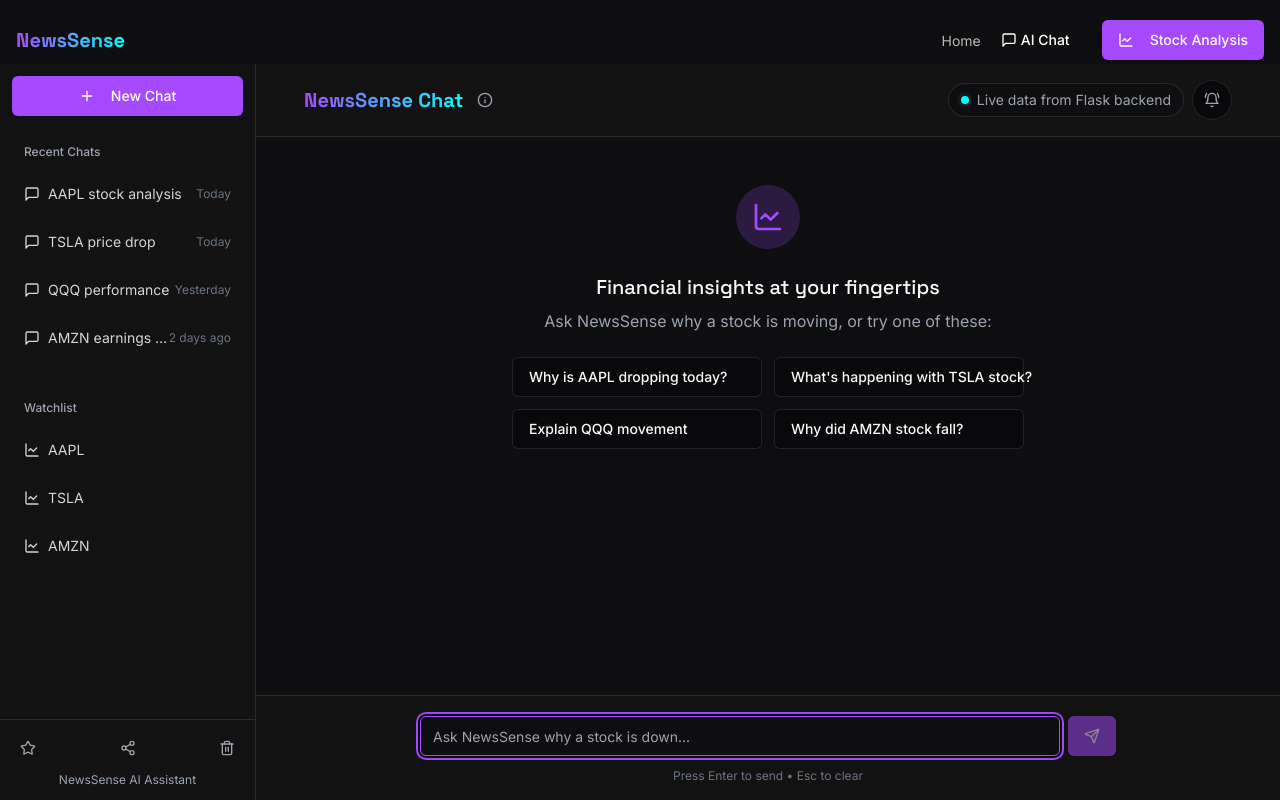
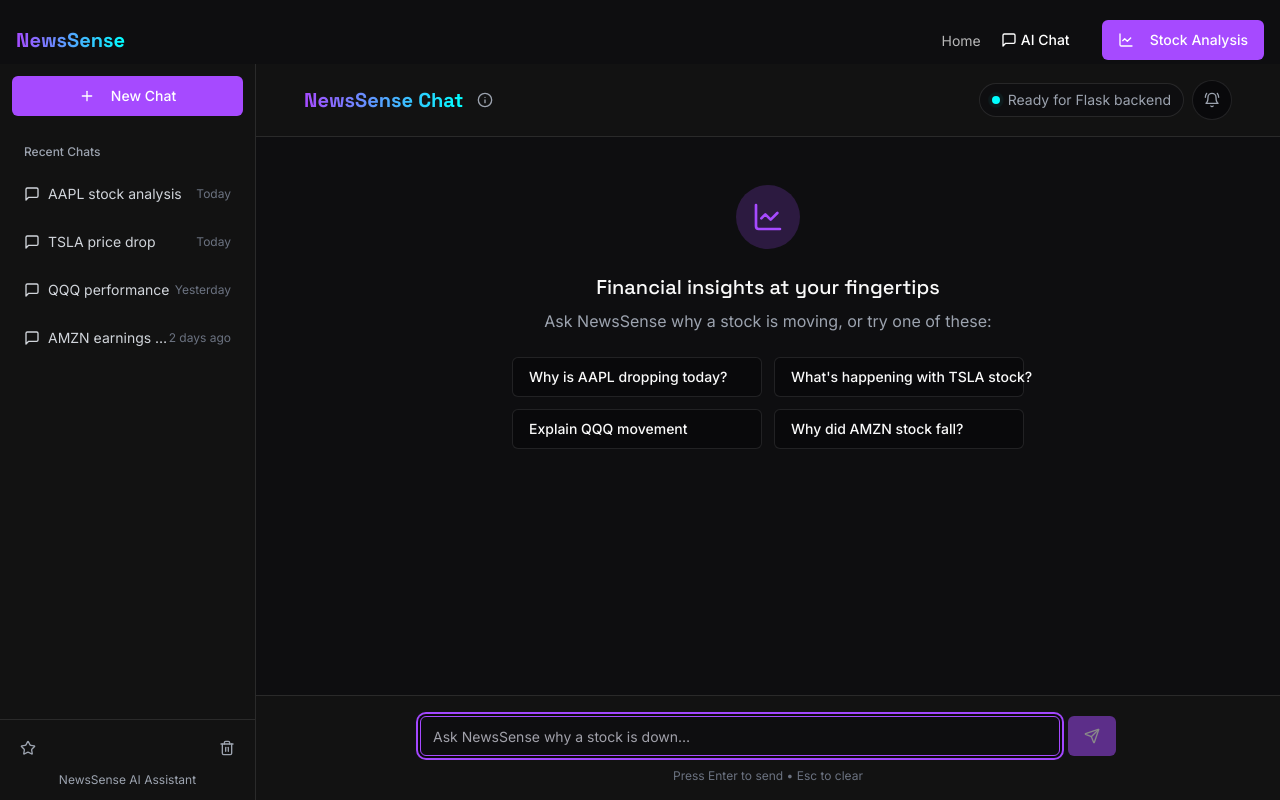
Before and after one commit to sachinnotmainacc/sense-stock-insight, a React (Vite) app: page /chat in a window 1280 px wide. Built offline with nearby package versions, Linux system fonts and the light colour scheme.

Commit message:
Remove share button and watchlist
Refactor chat history and API connection.

```diff
--- a/src/components/ChatSidebar.tsx
+++ b/src/components/ChatSidebar.tsx
@@ -2,7 +2,7 @@
 import { useState } from "react";
 import { Button } from "@/components/ui/button";
 import { ScrollArea } from "@/components/ui/scroll-area";
-import { Plus, MessageSquare, Calendar, LineChart, Share2, Star, Trash2 } from "lucide-react";
+import { Plus, MessageSquare, Calendar, Star, Trash2 } from "lucide-react";
 import { Link, useLocation } from "react-router-dom";
 
 interface ChatSession {
@@ -58,31 +58,6 @@ const ChatSidebar = ({ onNewChat, activeChatId }: ChatSidebarProps) => {
             </Link>
           ))}
         </div>
-
-        <div className="mt-4 space-y-1 py-2">
-          <div className="text-xs font-medium text-gray-400 px-3 py-2">Watchlist</div>
-          <Link
-            to="/chat?stock=AAPL"
-            className="flex items-center p-3 text-sm rounded-lg transition-colors hover:bg-white/5 text-gray-300"
-          >
-            <LineChart className="h-4 w-4 mr-2 flex-shrink-0" />
-            <div className="truncate">AAPL</div>
-          </Link>
-          <Link
-            to="/chat?stock=TSLA"
-            className="flex items-center p-3 text-sm rounded-lg transition-colors hover:bg-white/5 text-gray-300"
-          >
-            <LineChart className="h-4 w-4 mr-2 flex-shrink-0" />
-            <div className="truncate">TSLA</div>
-          </Link>
-          <Link
-            to="/chat?stock=AMZN"
-            className="flex items-center p-3 text-sm rounded-lg transition-colors hover:bg-white/5 text-gray-300"
-          >
-            <LineChart className="h-4 w-4 mr-2 flex-shrink-0" />
-            <div className="truncate">AMZN</div>
-          </Link>
-        </div>
       </ScrollArea>
 
       {/* Footer */}
@@ -90,9 +65,6 @@ const ChatSidebar = ({ onNewChat, activeChatId }: ChatSidebarProps) => {
         <div className="flex items-center justify-between mb-2">
           <Button variant="ghost" size="icon" className="h-8 w-8 rounded-full text-gray-400 hover:text-white hover:bg-white/10">
             <Star className="h-4 w-4" />
-          </Button>
-          <Button variant="ghost" size="icon" className="h-8 w-8 rounded-full text-gray-400 hover:text-white hover:bg-white/10">
-            <Share2 className="h-4 w-4" />
           </Button>
           <Button variant="ghost" size="icon" className="h-8 w-8 rounded-full text-gray-400 hover:text-white hover:bg-white/10">
             <Trash2 className="h-4 w-4" />
--- a/src/pages/Chat.tsx
+++ b/src/pages/Chat.tsx
@@ -49,26 +49,30 @@ const Chat = () => {
 
     // Placeholder for API call to Flask backend
     try {
-      // Simulating API call delay
+      // The URL will be replaced with your actual Flask backend endpoint
+      const API_ENDPOINT = "/api/chat"; // This will be updated later
+
+      // For now, we're simulating the API call
+      // This section will be replaced with actual fetch code when you provide the endpoint
       await new Promise((resolve) => setTimeout(resolve, 2000));
 
-      // For now, we'll use this placeholder response
+      // Placeholder response until Flask backend is connected
       const placeholderResponse = {
         id: (Date.now() + 1).toString(),
-        content: "The Flask backend isn't connected yet. Once connected, I'll provide real analysis of why stocks are moving based on actual market data and news.",
+        content: "This is a placeholder response. Once the Flask backend is connected to the endpoint, this will be replaced with real market analysis data.",
         isUser: false,
       };
 
       setMessages((prev) => [...prev, placeholderResponse]);
       toast({
-        title: "API Success",
-        description: "Connected to NewsSense backend",
+        title: "API Connection Ready",
+        description: "Your app is ready to connect to the Flask backend",
         variant: "default",
       });
     } catch (error) {
       toast({
         title: "API Error",
-        description: "Failed to connect to NewsSense backend",
+        description: "Failed to connect to backend. Check your configuration.",
         variant: "destructive",
       });
     } finally {
@@ -137,7 +141,7 @@ const Chat = () => {
                     <span className="animate-ping absolute inline-flex h-full w-full rounded-full bg-neon-cyan opacity-75"></span>
                     <span className="relative inline-flex rounded-full h-2 w-2 bg-neon-cyan"></span>
                   </span>
-                  <span className="hidden sm:inline">Live data from Flask backend</span>
+                  <span className="hidden sm:inline">Ready for Flask backend</span>
                 </div>
                 <Button variant="outline" size="icon" className="rounded-full border-white/10 text-gray-400 hover:text-white hover:bg-white/5">
                   <BellRing className="h-4 w-4" />
```
